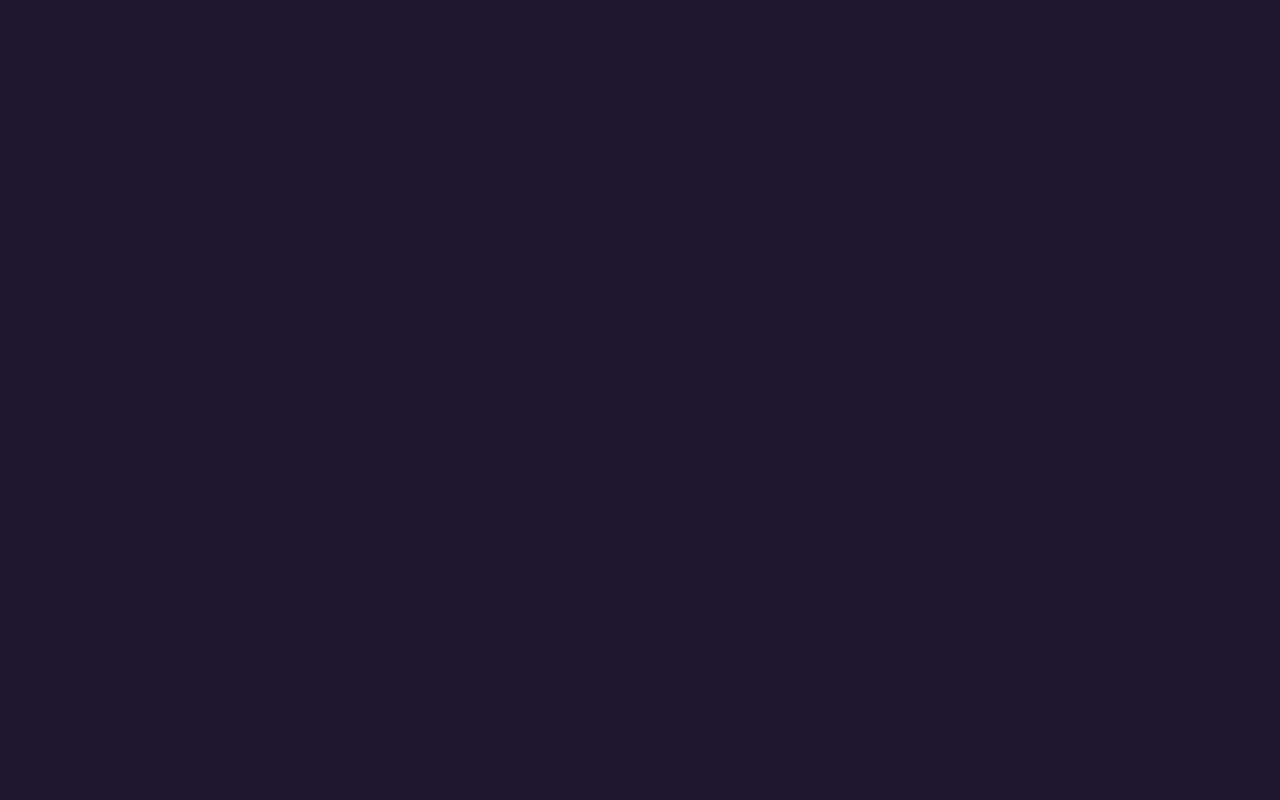
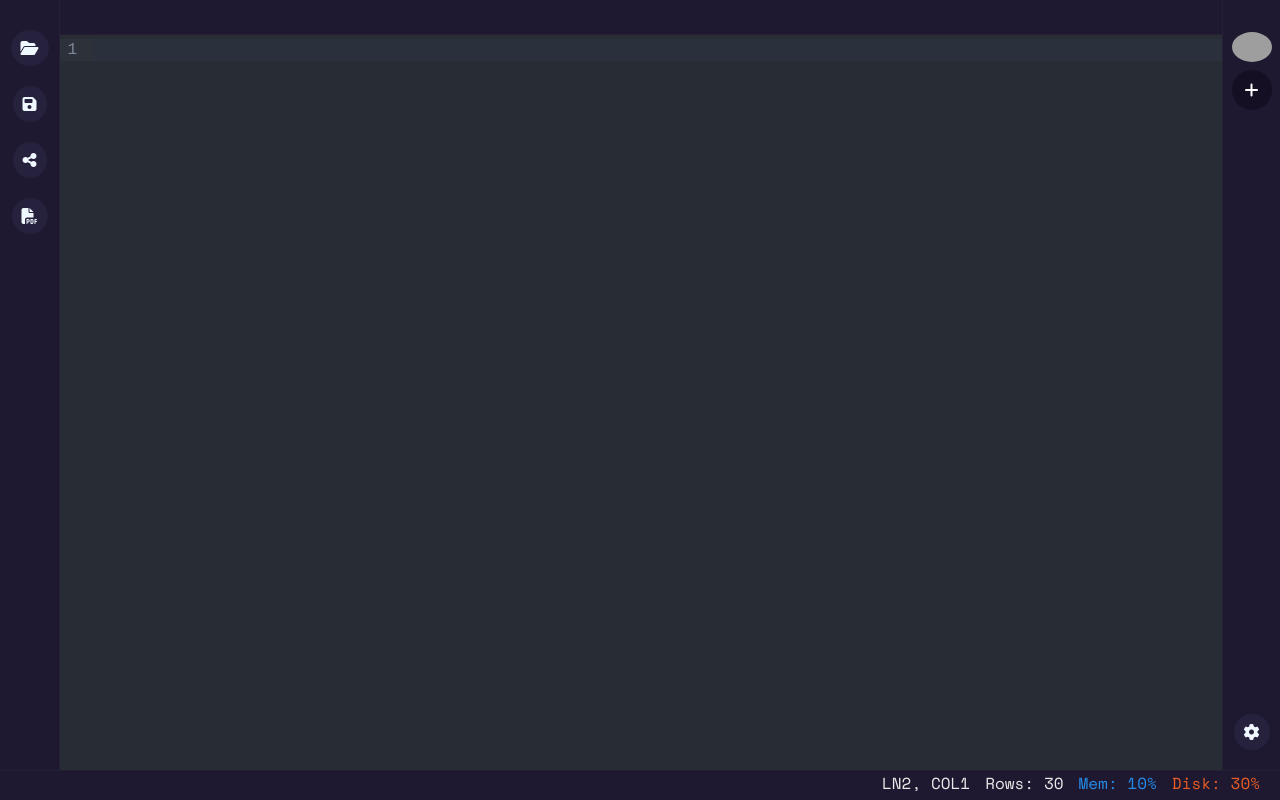
Before and after one commit to thesckurtt/atv_7_electron_editor_senac, a React (Vite) app: page / in a window 1280 px wide. Built offline with nearby package versions, Linux system fonts and the light colour scheme; grey boxes are pictures that could not be loaded.

Commit message:
Update Index.jsx

```diff
--- a/src/pages/Index.jsx
+++ b/src/pages/Index.jsx
@@ -1,10 +1,60 @@
-import React from 'react'
-
+import React, { useState } from 'react'
+import CodeMirror from '@uiw/react-codemirror';
+import { json } from '@codemirror/lang-json';
 const Index = () => {
+  const [fileContent, setFileContent] = useState('');
+  const [fileName, setFileName] = useState('');
+  function openFile() {
+    window.electronAPI.openFile().then(result => {
+      if (!result.cancelado) {
+        setFileName(result.fileName)
+        setFileContent(result.content);
+      }
+    });
+  }
   return (
-    <div>
-
-    </div>
+    <>
+      <div className="middle-content">
+        <div className="left-panel">
+          <i className="fa-solid fa-folder-open" onClick={openFile}></i>
+          <i className="fa-solid fa-floppy-disk"></i>
+          <i className="fa-solid fa-share-nodes"></i>
+          <i className="fa-solid fa-file-pdf"></i>
+        </div>
+        <div className="editor">
+          <div className="header-editor d-flex flex-row">
+            {fileName && <div className="d-flex flex-row header-editor-tab active"><span className="fs-6"><i className="fa-solid fa-file-code"></i>
+              {fileName}</span><i className="fa-solid fa-xmark"></i></div>}
+            {/* <div className="d-flex flex-row header-editor-tab"><span className="fs-6"><i className="fa-solid fa-file-code"></i>
+              outro.json</span><i className="fa-solid fa-xmark"></i></div> */}
+          </div>
+          <div className="main-editor">
+            <CodeMirror
+              value={fileContent}
+              height="100%"
+              extensions={[json()]}
+              onChange={(value) => setFileContent(value)}
+              theme="dark"
+            />
+          </div>
+        </div>
+        <div className="right-panel">
+          <div className="d-flex flex-column justify-content-center align-items-center mt-4">
+            <div className="container-img-profile my-1">
+              <img src="https://avatars.githubusercontent.com/u/36058994?v=4" alt="" />
+            </div>
+            <div className="add-profile my-1">
+              <i className="fa-solid fa-plus"></i>
+            </div>
+          </div>
+          <i className="fa-solid fa-gear mb-3"></i>
+        </div>
+      </div>
+      <div className="footer-app">
+        <div className="space-mono-regular"><span className="color-def">LN2, COL1</span><span className="color-def">Rows:
+          30</span><span className="color-mem">Mem: 10%</span><span className="color-disk">Disk: 30%</span></div>
+      </div>
+    </>
   )
 }
 
```
